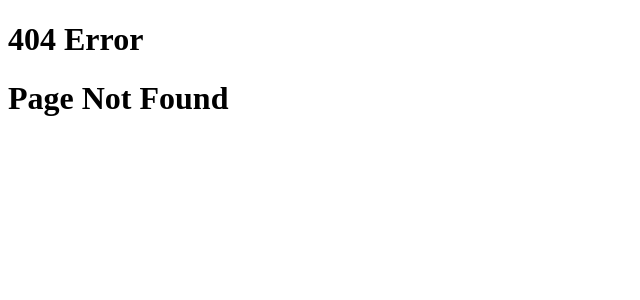
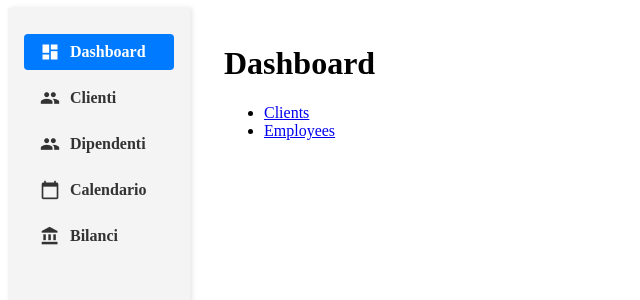
Before and after one commit to paniniDot/mecoj-crm, an Angular app: page /dashboard in a window 1280 px wide. Before the commit this address had no page. Shown: the top 300 px of the page, without its empty margins (0-640 px from the left). Built offline with nearby package versions, Linux system fonts and the light colour scheme.

Commit message:
Upload sidebar and refactor

```diff
--- a/src/app/app.component.css
+++ b/src/app/app.component.css
@@ -0,0 +1,10 @@
+.main-layout {
+    display: flex;
+  }
+
+  .content {
+    margin-left: 200px; /* La larghezza della sidebar */
+    padding: 1rem;
+    flex: 1;
+    background-color: #fff;
+  }
--- a/src/app/app.component.html
+++ b/src/app/app.component.html
@@ -1 +1,6 @@
-<router-outlet></router-outlet>
+<div class="main-layout">
+  <app-sidebar></app-sidebar>
+  <div class="content">
+    <router-outlet></router-outlet>
+  </div>
+</div>
--- a/src/app/app.component.ts
+++ b/src/app/app.component.ts
@@ -1,9 +1,10 @@
 import { Component } from '@angular/core';
 import { RouterOutlet } from '@angular/router';
+import { SidebarComponent } from './layout/side-bar/side-bar.component';
 
 @Component({
   selector: 'app-root',
-  imports: [RouterOutlet],
+  imports: [RouterOutlet, SidebarComponent],
   templateUrl: './app.component.html',
   styleUrl: './app.component.css'
 })
--- /dev/null
+++ b/src/app/layout/side-bar/side-bar.component.css
@@ -0,0 +1,41 @@
+.sidebar {
+    width: 150px;
+    background-color: #f4f4f4;
+    height: 100vh;
+    padding: 1rem;
+    box-shadow: 2px 0 5px rgba(0, 0, 0, 0.1);
+    position: fixed;
+  }
+
+  .sidebar ul {
+    list-style: none;
+    padding: 0;
+    margin: 0;
+  }
+
+  .sidebar li {
+    margin: 10px 0;
+  }
+
+  .sidebar a {
+    text-decoration: none;
+    color: #333;
+    font-weight: bold;
+    display: flex;
+    align-items: center;
+    padding: 0.5rem 1rem;
+    border-radius: 4px;
+    transition: background-color 0.3s;
+  }
+
+  .sidebar a.active,
+  .sidebar a:hover {
+    background-color: #007bff;
+    color: #fff;
+  }
+
+  .sidebar .material-icons {
+    margin-right: 10px;
+    font-size: 20px;
+    color: inherit;
+  }
--- /dev/null
+++ b/src/app/layout/side-bar/side-bar.component.html
@@ -0,0 +1,12 @@
+<nav class="sidebar">
+    <ul>
+      @for (item of menuItems; track item.label) {
+        <li>
+          <a routerLink="{{ item.path }}" routerLinkActive="active">
+            <span class="material-icons">{{ item.icon }}</span>
+            {{ item.label }}
+          </a>
+        </li>
+      }
+    </ul>
+  </nav>
--- /dev/null
+++ b/src/app/layout/side-bar/side-bar.component.ts
@@ -0,0 +1,18 @@
+import { Component } from '@angular/core';
+import { RouterModule } from '@angular/router';
+
+@Component({
+  selector: 'app-sidebar',
+  imports: [RouterModule],
+  templateUrl: './side-bar.component.html',
+  styleUrls: ['./side-bar.component.css'],
+})
+export class SidebarComponent {
+  menuItems = [
+    { label: 'Dashboard', path: '/dashboard', icon: 'dashboard' },
+    { label: 'Clienti', path: '/app-client-list', icon: 'people' },
+    { label: 'Dipendenti', path: '/app-employee-list', icon: 'group' },
+    { label: 'Calendario', path: '/calendar', icon: 'calendar_today' },
+    { label: 'Bilanci', path: '/finances', icon: 'account_balance' },
+  ];
+}
--- a/src/index.html
+++ b/src/index.html
@@ -6,6 +6,7 @@
   <base href="/">
   <meta name="viewport" content="width=device-width, initial-scale=1">
   <link rel="icon" type="image/x-icon" href="favicon.ico">
+  <link href="https://fonts.googleapis.com/icon?family=Material+Icons" rel="stylesheet">
 </head>
 <body>
   <app-root></app-root>
```
Also changed, not shown: src/app/app.routes.ts (+5 -4 lines), src/app/layout/header/header.component.css (added), src/app/layout/header/header.component.html (added), src/app/layout/header/header.component.ts (added), structure.txt.
